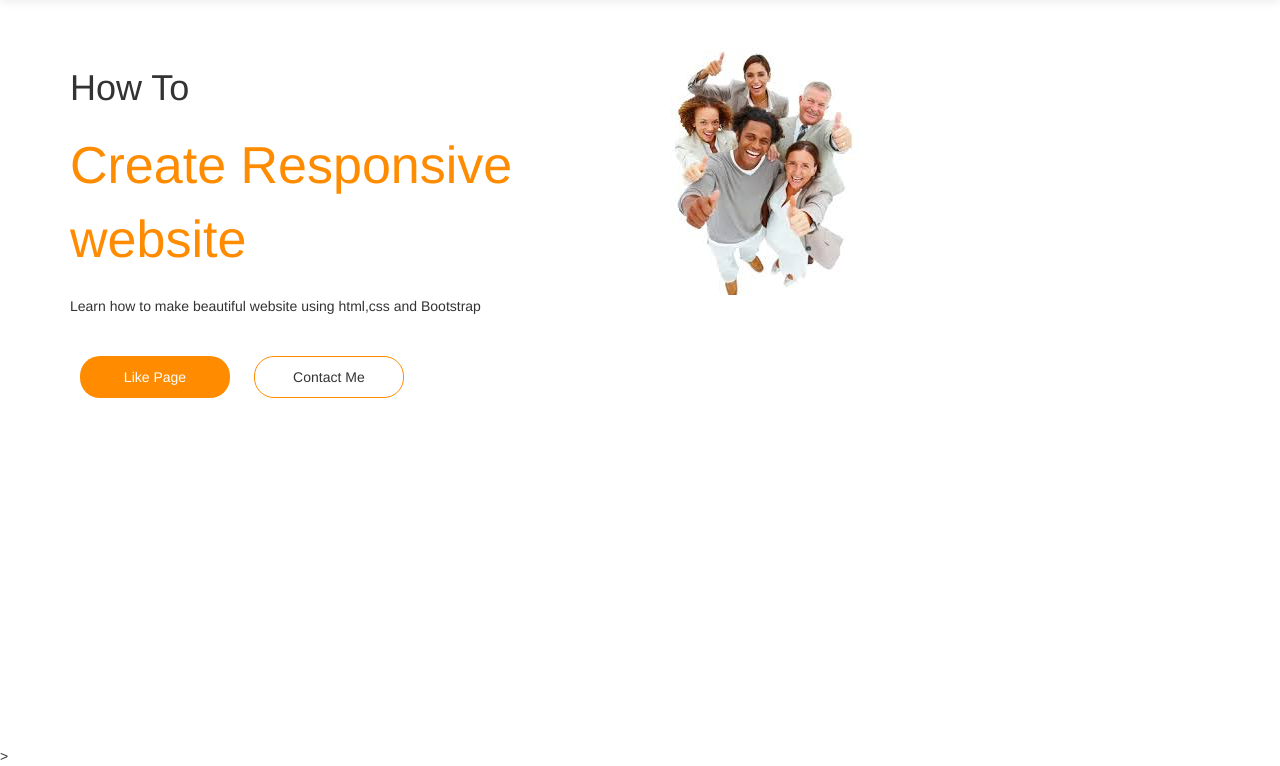
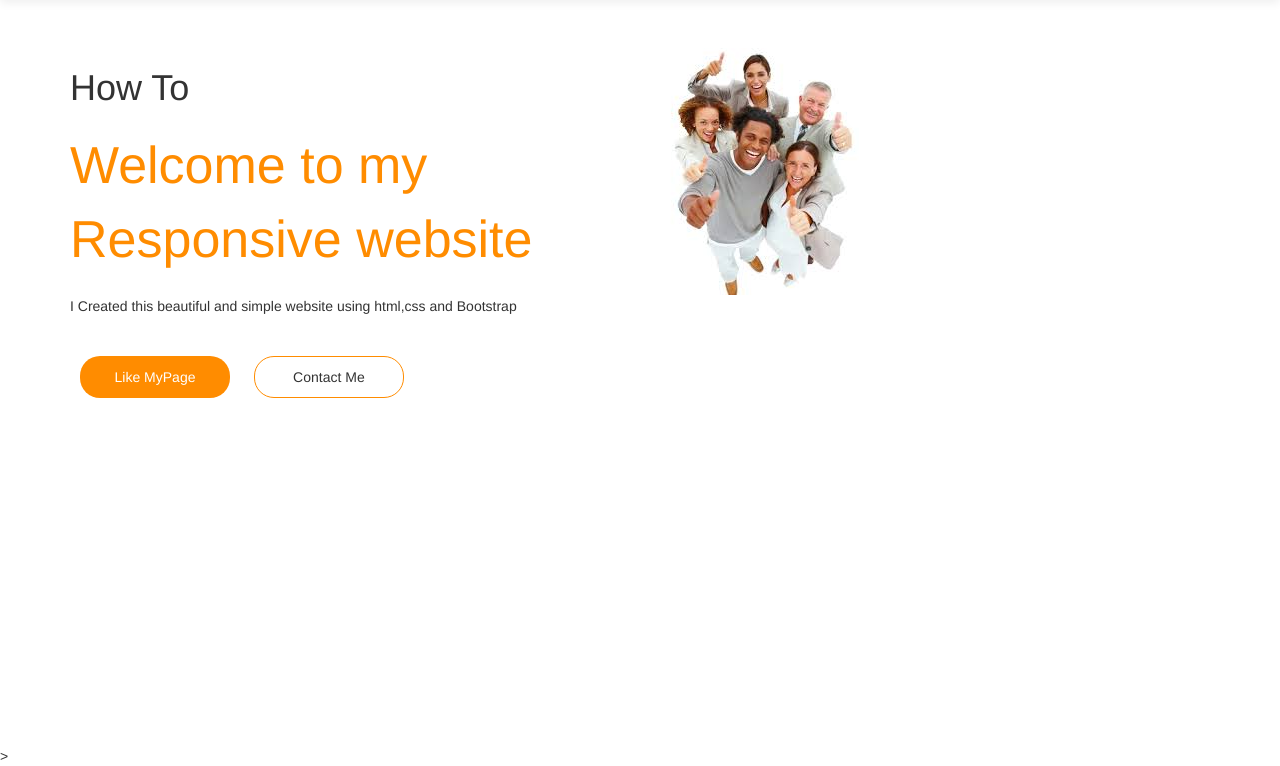
Before and after one commit to Idnan79/RespBootstrap.github.io, a plain HTML site: page index.html in a window 1280 px wide. Shown: the part 54-820 px from the top of the page. Drawn offline with nearby package versions, Linux system fonts and the light colour scheme.

Commit message:
Update index.html

```diff
--- a/index.html
+++ b/index.html
@@ -36,9 +36,9 @@
 
 				<div class="col-sm-6 banner-info">
 					<h1>How To</h1>
-						<p class="big-text">Create Responsive website</p>
-						<p>Learn how to make beautiful website using html,css and Bootstrap</p>
-						<a class="btn btn-first" href="#">Like Page</a>
+						<p class="big-text">Welcome to my Responsive website</p>
+						<p>I Created this beautiful and simple website using html,css and Bootstrap</p>
+						<a class="btn btn-first" href="#">Like MyPage</a>
 						<a class="btn btn-second" href="#">Contact Me</a>
 
 				</div>
```
